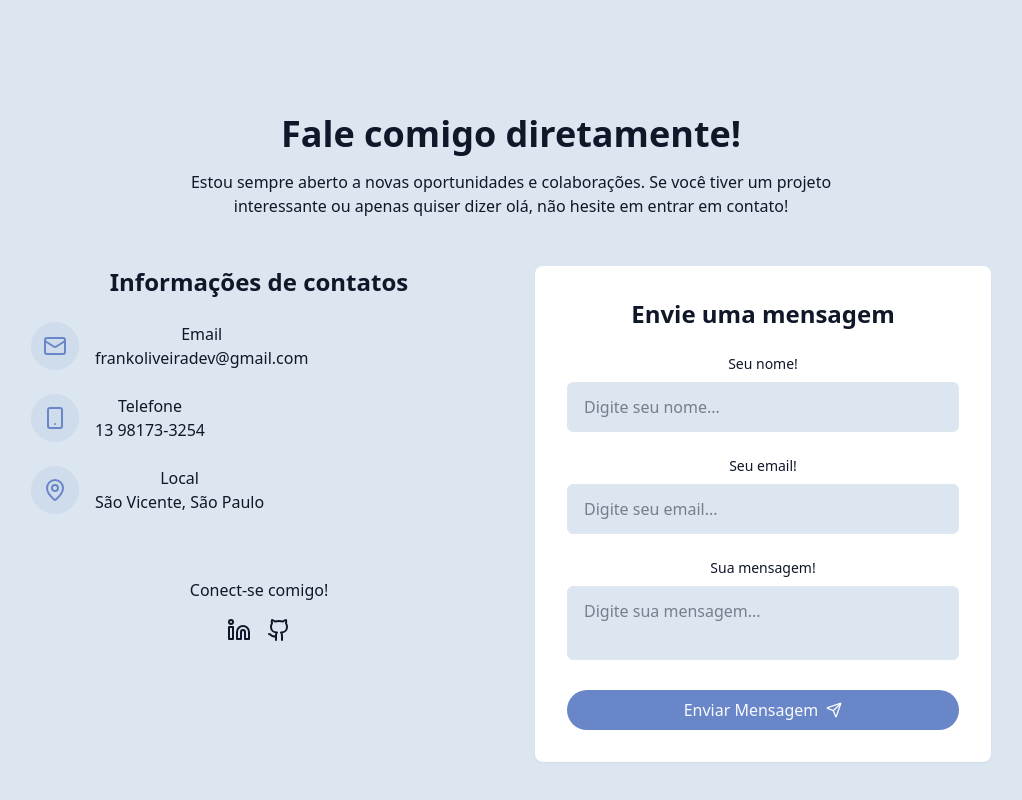
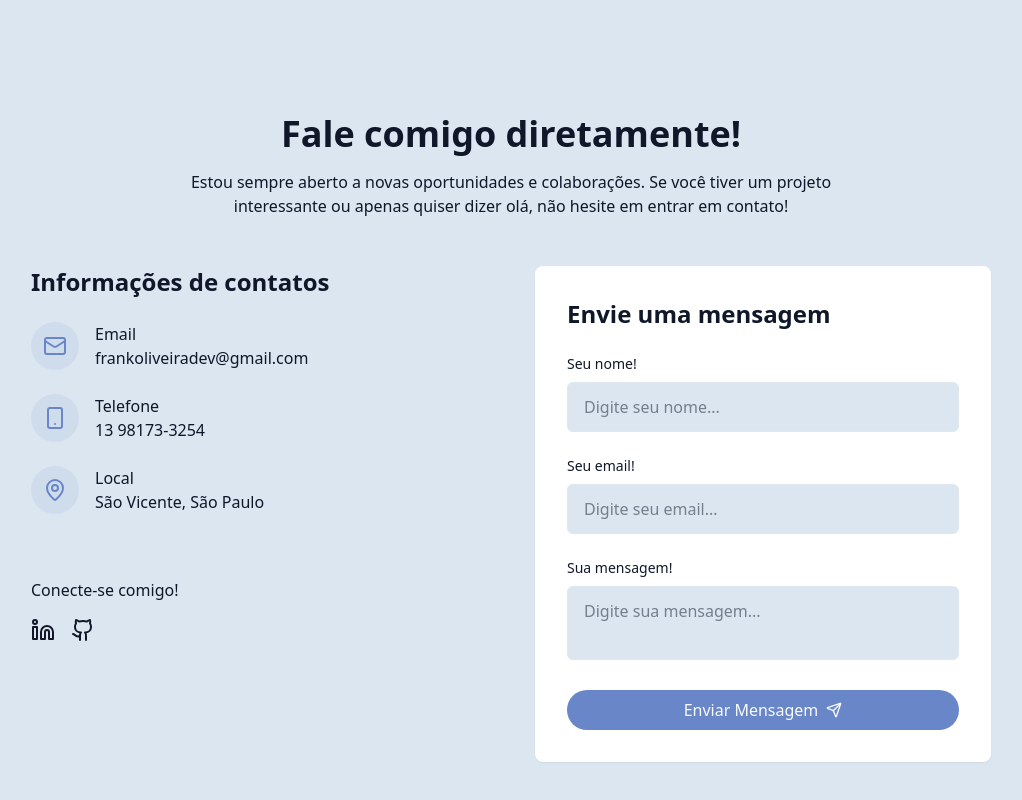
Before and after one commit to Frank1br/portfolio, a React (Vite) app: page / in a window 1280 px wide. Shown: the part 4076-4876 px from the top of the page, without its empty margins (129-1151 px from the left). Built offline with nearby package versions, Linux system fonts and the light colour scheme.

Commit message:
fix: improve layout and styling in ContactSection and NavBar components

```diff
--- a/src/components/ContactSection.jsx
+++ b/src/components/ContactSection.jsx
@@ -2,88 +2,106 @@ import { Mail, Smartphone, MapPin, Linkedin, GithubIcon, Send } from "lucide-rea
 import { cn } from "../lib/utils";
 
 export const ContactSection = () => {
+  const haddleSubmit = (e) => {
+    e.preventDefault();
 
-    const  haddleSubmit = (e) => {
-        e.preventDefault()
-
-        setTimeout(() => {
-
-        }, 1500)
-    }
+    setTimeout(() => {}, 1500);
+  };
 
   return (
     <section id="contact" className="py-24 px-4 relative bg-secondary/30">
-      <div className="container mx-auto max-w-5xl text-center">
-        <h2 className="text-3xl md:text-4xl font-bold mb-4">
+      <div className="container mx-auto max-w-5xl">
+        <h2 className="text-3xl md:text-4xl font-bold mb-4 text-center">
           Fale comigo diretamente!
         </h2>
-        <p className="text-muted-foreground mb-12 max-w-2xl mx-auto">
+        <p className="text-muted-foreground mb-12 max-w-2xl mx-auto text-center">
           Estou sempre aberto a novas oportunidades e colaborações. Se você tiver um projeto interessante ou apenas quiser dizer olá, não hesite em entrar em contato!
         </p>
 
         <div className="grid grid-cols-1 md:grid-cols-2 gap-12">
-            <div className="space-y-8">
+          {/* Coluna esquerda */}
+          <div className="space-y-8 text-left">
             <h3 className="text-2xl font-semibold mb-6">Informações de contatos</h3>
 
-                <div className="space-y-6 justify-center">
-                    <div className="flex items-start space-x-4">
+            <div className="space-y-6">
+              <div className="flex items-center space-x-4">
                 <div className="p-3 rounded-full bg-primary/10">
-                            <Mail className="h-6 w-6 text-primary"/>
+                  <Mail className="h-6 w-6 text-primary" />
                 </div>
                 <div>
                   <h4>Email</h4>
-                            <a href="mailto:frankoliveiradev@gmail.com" className="text-muted-foreground hover:text-primary transition-colors duration-300">
+                  <a
+                    href="mailto:frankoliveiradev@gmail.com"
+                    className="text-muted-foreground hover:text-primary transition-colors duration-300"
+                  >
                     frankoliveiradev@gmail.com
                   </a>
                 </div>
               </div>
 
-                    <div className="flex items-start space-x-4">
+              <div className="flex items-center space-x-4">
                 <div className="p-3 rounded-full bg-primary/10">
-                            <Smartphone className="h-6 w-6 text-primary"/>
+                  <Smartphone className="h-6 w-6 text-primary" />
                 </div>
                 <div>
                   <h4>Telefone</h4>
-                            <a href="tel:+5513981733254" className="text-muted-foreground hover:text-primary transition-colors duration-300">
+                  <a
+                    href="tel:+5513981733254"
+                    className="text-muted-foreground hover:text-primary transition-colors duration-300"
+                  >
                     13 98173-3254
                   </a>
                 </div>
               </div>
 
-                    <div className="flex items-start space-x-4">
+              <div className="flex items-center space-x-4">
                 <div className="p-3 rounded-full bg-primary/10">
-                            <MapPin className="h-6 w-6 text-primary"/>
-
+                  <MapPin className="h-6 w-6 text-primary" />
                 </div>
                 <div>
                   <h4>Local</h4>
-                            <a className="text-muted-foreground hover:text-primary transition-colors duration-300">
+                  <span className="text-muted-foreground">
                     São Vicente, São Paulo
+                  </span>
+                </div>
+              </div>
+            </div>
+
+            <div className="pt-8">
+              <h4 className="font-medium mb-4 text-left">Conecte-se comigo!</h4>
+              <div className="flex space-x-4">
+                <a
+                  href="https://www.linkedin.com/in/frank-oliveira-2a7134254/"
+                  target="_blank"
+                  className="text-muted-foreground hover:text-primary transition-colors duration-300"
+                >
+                  <Linkedin />
+                </a>
+
+                <a
+                  href="https://github.com/Frank1br"
+                  target="_blank"
+                  className="text-muted-foreground hover:text-primary transition-colors duration-300"
+                >
+                  <GithubIcon />
                 </a>
               </div>
             </div>
           </div>
 
-                <div className="pt-8">
-                    <h4 className="font-medium mb-4 "> Conect-se comigo!</h4>
-                    <div className="flex space-x-4 justify-center">
-                        <a href="https://www.linkedin.com/in/frank-oliveira-2a7134254/" target="_blank" className="text-muted-foreground hover:text-primary transition-colors duration-300">
-                            <Linkedin />
-                        </a>
-
-                        <a href="https://github.com/Frank1br" target="_blank" className="text-muted-foreground hover:text-primary transition-colors duration-300">
-                            <GithubIcon />
-                        </a>
-                    </div>
-                </div>
-            </div>
-            {/* TODO: FORM */}
-            <div className="bg-card p-8 rounded-lg shadow-xs">
+          {/* Coluna direita - formulário */}
+          <div className="bg-card p-8 rounded-lg shadow-xs text-left">
             <h3 className="text-2xl font-semibold mb-6">Envie uma mensagem</h3>
 
-                <form className="space-y-6" action="https://formspree.io/f/mzzalznb" method="POST">
+            <form
+              className="space-y-6"
+              action="https://formspree.io/f/mzzalznb"
+              method="POST"
+            >
               <div>
-                        <label htmlFor="name" className="block text-sm font-medium mb-2"> Seu nome! </label>
+                <label htmlFor="name" className="block text-sm font-medium mb-2">
+                  Seu nome!
+                </label>
                 <input
                   type="text"
                   id="name"
@@ -95,7 +113,9 @@ export const ContactSection = () => {
               </div>
 
               <div>
-                        <label htmlFor="email" className="block text-sm font-medium mb-2"> Seu email! </label>
+                <label htmlFor="email" className="block text-sm font-medium mb-2">
+                  Seu email!
+                </label>
                 <input
                   type="email"
                   id="email"
@@ -107,7 +127,9 @@ export const ContactSection = () => {
               </div>
 
               <div>
-                        <label htmlFor="name" className="block text-sm font-medium mb-2"> Sua mensagem! </label>
+                <label htmlFor="message" className="block text-sm font-medium mb-2">
+                  Sua mensagem!
+                </label>
                 <textarea
                   id="message"
                   name="message"
@@ -117,13 +139,12 @@ export const ContactSection = () => {
                 />
               </div>
 
-                    <button type="submit" className={cn(
-                        "cosmic-button w-full flex items-center justify-center gap-2",
-
-                    )}>
+              <button
+                type="submit"
+                className={cn("cosmic-button w-full flex items-center justify-center gap-2")}
+              >
                 Enviar Mensagem
-                    <Send size={16}/>
-
+                <Send size={16} />
               </button>
             </form>
           </div>
--- a/src/components/NavBar.jsx
+++ b/src/components/NavBar.jsx
@@ -54,19 +54,24 @@ export const NavBar = () => {
           ))}
         </div>
 
-        {/* Mobile Nav */}
-
-        <button onClick={() => setIsMenuOpen((prev) => !prev)}
+        {/* Botão Mobile */}
+        <button
+          onClick={() => setIsMenuOpen((prev) => !prev)}
           className="md:hidden p-2 text-foreground z-50"
           aria-label={isMenuOpen ? "Fechar Menu" : "Abrir Menu"}
         >
-            {isMenuOpen ? <X size={24}/> : <Menu size={24} /> }</button>
+          {isMenuOpen ? <X size={24} /> : <Menu size={24} />}
+        </button>
 
-          <div className={cn(
-            "fixed inset-0 bg-background/95 backdrop-blur-md z-40 flex flex-col items-center justify-center",
-            "transtion-all duration-300 md:hidden",
-            isMenuOpen ? "opacity-100 pointer-events-auto" : "opacity-0 pointer-events-none"
-          )}>
+        {/* Menu Mobile */}
+        <div
+          className={cn(
+            "fixed top-0 left-0 w-full h-full bg-background/95 backdrop-blur-md z-50 flex flex-col items-center justify-center transition-all duration-300 md:hidden",
+            isMenuOpen
+              ? "opacity-100 pointer-events-auto"
+              : "opacity-0 pointer-events-none"
+          )}
+        >
           <div className="flex flex-col space-y-8 text-xl">
             {navItems.map((item, key) => (
               <a
@@ -80,7 +85,6 @@ export const NavBar = () => {
             ))}
           </div>
         </div>
-
       </div>
     </nav>
   );
```
Lines whose indentation alone changed are shown as unchanged.
